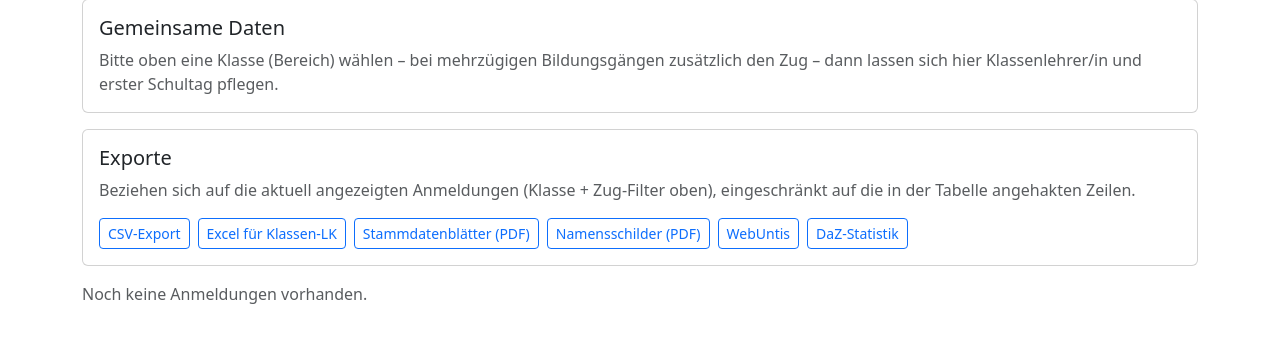
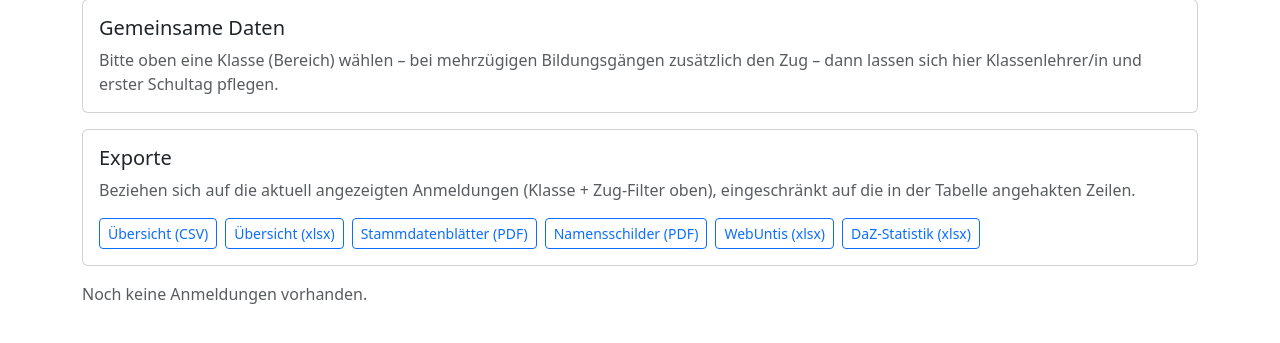
Before and after one commit to sveroja/bbz-nok-onboarding, a Flask app: page /teacher/registrations in a window 1280 px wide. Shown: the part 217-560 px from the top of the page. Run offline with Flask 3, Linux system fonts and the light colour scheme; the visitor is signed in with stand-in values (Sample User, id 1); data that the repository does not hold is empty; some libraries are stand-ins or nearby versions.

Commit message:
Export-Labels umbenannt, Betriebsdaten in die Übersichts-Exporte
- Export-Buttons: "CSV-Export" -> "Übersicht (CSV)", "Excel für Klassen-LK"
  -> "Übersicht (xlsx)", "WebUntis" -> "WebUntis (xlsx)", "DaZ-Statistik"
  -> "DaZ-Statistik (xlsx)"
- Übersicht (CSV) + Übersicht (xlsx): neue Spalten Betrieb, Betrieb E-Mail,
  Betrieb Ort; Zug-Spalte nutzt die effektive Klasse (einzügig = Basisklasse)
- TODO: Button "Zug-Vorschläge übernehmen" nach einem Aufnahme-Durchlauf
  auf Verzichtbarkeit prüfen

Co-Authored-By: Claude Sonnet 5 <noreply@anthropic.com>

```diff
--- a/app/exports.py
+++ b/app/exports.py
@@ -52,20 +52,24 @@ def build_klassen_lk_excel(regs) -> io.BytesIO:
         "Nachname", "Vorname", "Geburtsdatum", "Beruf", "Zug",
         "Straße", "PLZ", "Ort", "Telefon", "E-Mail",
         "Eltern/Ansprechpartner", "Eltern-Telefon",
+        "Betrieb", "Betrieb E-Mail", "Betrieb Ort",
         "Status", "PLZ-Prüfung", "Eingegangen am",
     ]
     ws.append(headers)
     for cell in ws[1]:
         cell.font = Font(bold=True)
 
+    klasse_cache = {}
     for r in regs:
+        eff_klasse = _effektive_klasse(r, klasse_cache)
         ws.append([
             r.nachname, r.vorname,
             r.geburtsdatum.strftime("%d.%m.%Y") if r.geburtsdatum else None,
-            beruf_namen.get(r.beruf, r.beruf), r.zug.name if r.zug else None,
+            beruf_namen.get(r.beruf, r.beruf), eff_klasse.name if eff_klasse else None,
             r.strasse, r.plz, r.ort, r.telefon, r.email,
             f"{r.eltern_vorname or ''} {r.eltern_nachname or ''}".strip() or None,
             r.eltern_telefon,
+            r.betrieb_name, r.betrieb_email, _combine(r.betrieb_plz, r.betrieb_ort),
             r.status, PLZ_OK_LABEL[r.plz_ok],
             r.created_at.strftime("%d.%m.%Y %H:%M") if r.created_at else None,
         ])
--- a/app/routes/teacher.py
+++ b/app/routes/teacher.py
@@ -476,7 +476,7 @@ def delete_klasse(klasse_id):
 @login_required
 @role_required("teacher", "admin")
 def export():
-    regs, _aktive_klasse, _zug_filter = _current_filtered_regs()
+    regs, aktive_klasse, zug_filter = _current_filtered_regs()
     beruf_namen = {b.code: b.name for b in Bildungsgang.query.all() if b.code}
 
     output = io.StringIO()
@@ -484,22 +484,27 @@ def export():
     writer.writerow([
         "id", "erstellt_am", "vorname", "nachname", "beruf", "zug",
         "geburtsdatum", "strasse", "plz", "ort", "plz_ok", "status",
+        "betrieb", "betrieb_email", "betrieb_ort",
     ])
     for r in regs:
         plz_ok_str = {True: "ja", False: "nein", None: "unklar"}[r.plz_ok]
+        eff_klasse = exports._effektive_klasse(r)
         writer.writerow([
             r.id,
             r.created_at.strftime("%Y-%m-%d %H:%M") if r.created_at else "",
             r.vorname,
             r.nachname,
             beruf_namen.get(r.beruf, r.beruf),
-            r.zug.name if r.zug else "",
+            eff_klasse.name if eff_klasse else "",
             r.geburtsdatum.isoformat() if r.geburtsdatum else "",
             r.strasse,
             r.plz,
             r.ort,
             plz_ok_str,
             r.status,
+            r.betrieb_name or "",
+            r.betrieb_email or "",
+            f"{r.betrieb_plz or ''} {r.betrieb_ort or ''}".strip(),
         ])
 
     # utf-8-sig damit Excel die Umlaute korrekt erkennt
--- a/app/templates/teacher_registrations.html
+++ b/app/templates/teacher_registrations.html
@@ -101,17 +101,17 @@
       {{ action_form.hidden_tag() }}
       <input type="hidden" name="zug_id" value="{{ zug_filter or '' }}">
       <button type="submit" formaction="{{ url_for('teacher.export') }}"
-              class="btn btn-outline-primary btn-sm">CSV-Export</button>
+              class="btn btn-outline-primary btn-sm">Übersicht (CSV)</button>
       <button type="submit" formaction="{{ url_for('teacher.export_klassen_lk') }}"
-              class="btn btn-outline-primary btn-sm">Excel für Klassen-LK</button>
+              class="btn btn-outline-primary btn-sm">Übersicht (xlsx)</button>
       <button type="submit" formaction="{{ url_for('teacher.export_stammdatenblatt') }}"
               class="btn btn-outline-primary btn-sm">Stammdatenblätter (PDF)</button>
       <button type="submit" formaction="{{ url_for('teacher.export_namensschilder') }}"
               class="btn btn-outline-primary btn-sm">Namensschilder (PDF)</button>
       <button type="submit" formaction="{{ url_for('teacher.export_klassenbuch') }}"
-              class="btn btn-outline-primary btn-sm">WebUntis</button>
+              class="btn btn-outline-primary btn-sm">WebUntis (xlsx)</button>
       <button type="submit" formaction="{{ url_for('teacher.export_daz') }}"
-              class="btn btn-outline-primary btn-sm">DaZ-Statistik</button>
+              class="btn btn-outline-primary btn-sm">DaZ-Statistik (xlsx)</button>
     </form>
   </div>
 </div>
```
Also changed, not shown: TODO.md (+7 -0 lines).
